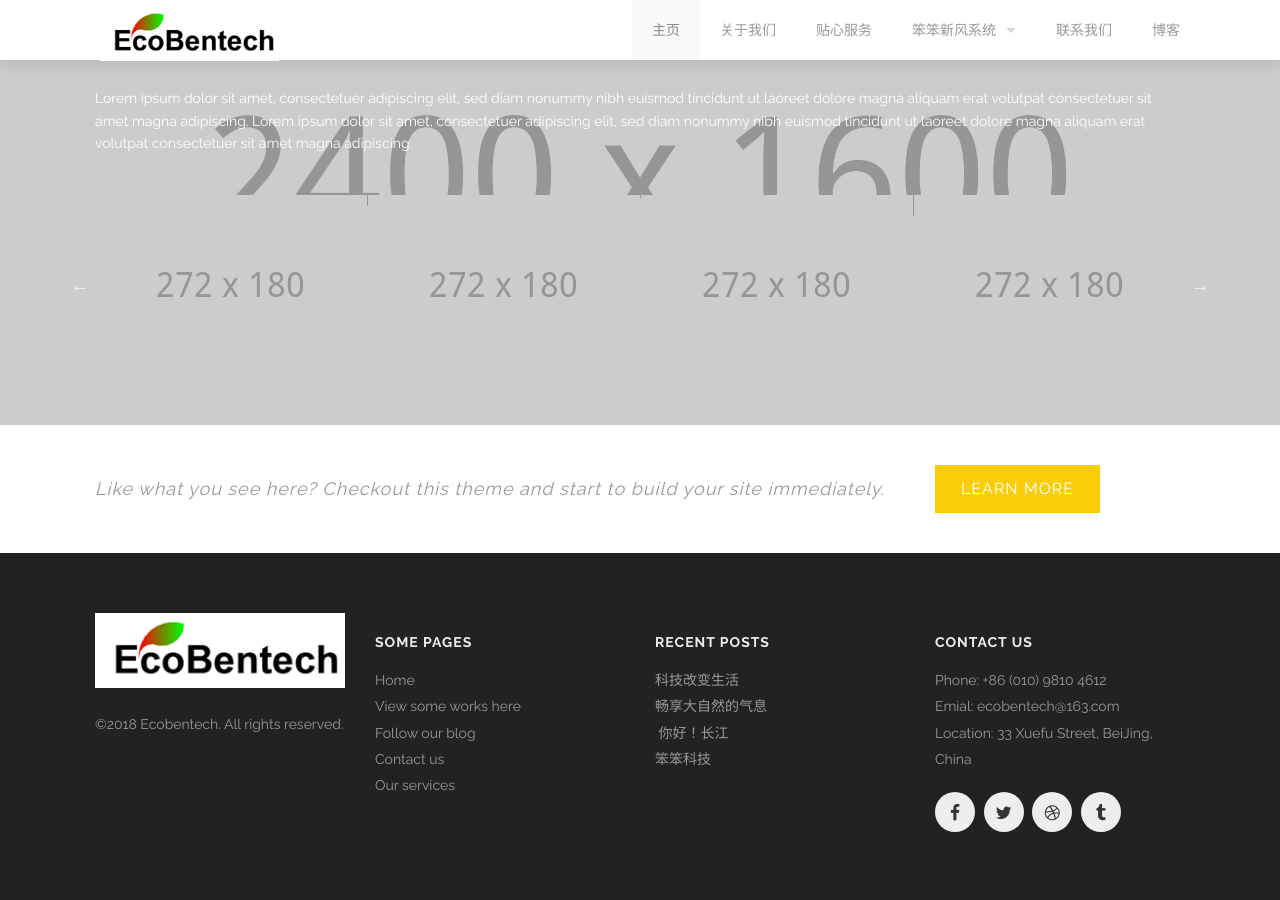
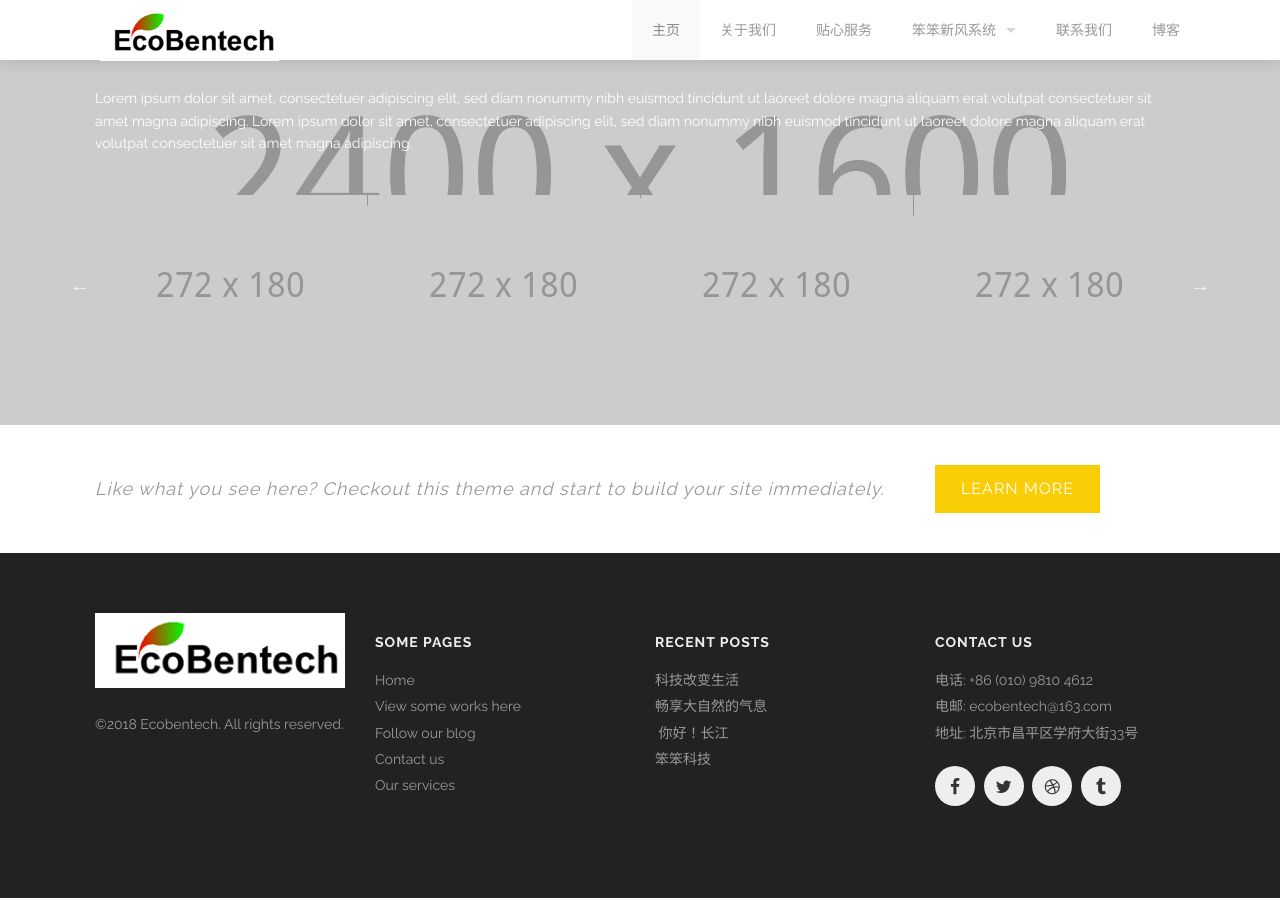
Before and after one commit to braveheart007/braveheart007.github.io, a Jekyll site: the page built from index.html, in a window 1280 px wide and 900 px high, scrolled down 5238 px. Built offline with Jekyll 4.4.1, drawn with Linux system fonts in a browser that asks for light colours.

Commit message:
Update footer.html

```diff
--- a/_includes/footer.html
+++ b/_includes/footer.html
@@ -41,9 +41,9 @@
       <div class='spacing'></div>
       <h4>Contact us</h4>
       <ul>
-        <li>Phone: +86 (010) 9810 4612</li>
-        <li>Emial: ecobentech@163.com</li>
-        <li>Location: 33 Xuefu Street, BeiJing, China</li>
+        <li>电话: +86 (010) 9810 4612</li>
+        <li>电邮: ecobentech@163.com</li>
+        <li>地址: 北京市昌平区学府大街33号</li>
       </ul>
       <div class='spacing'></div>
       <ul class='socials'>
```
